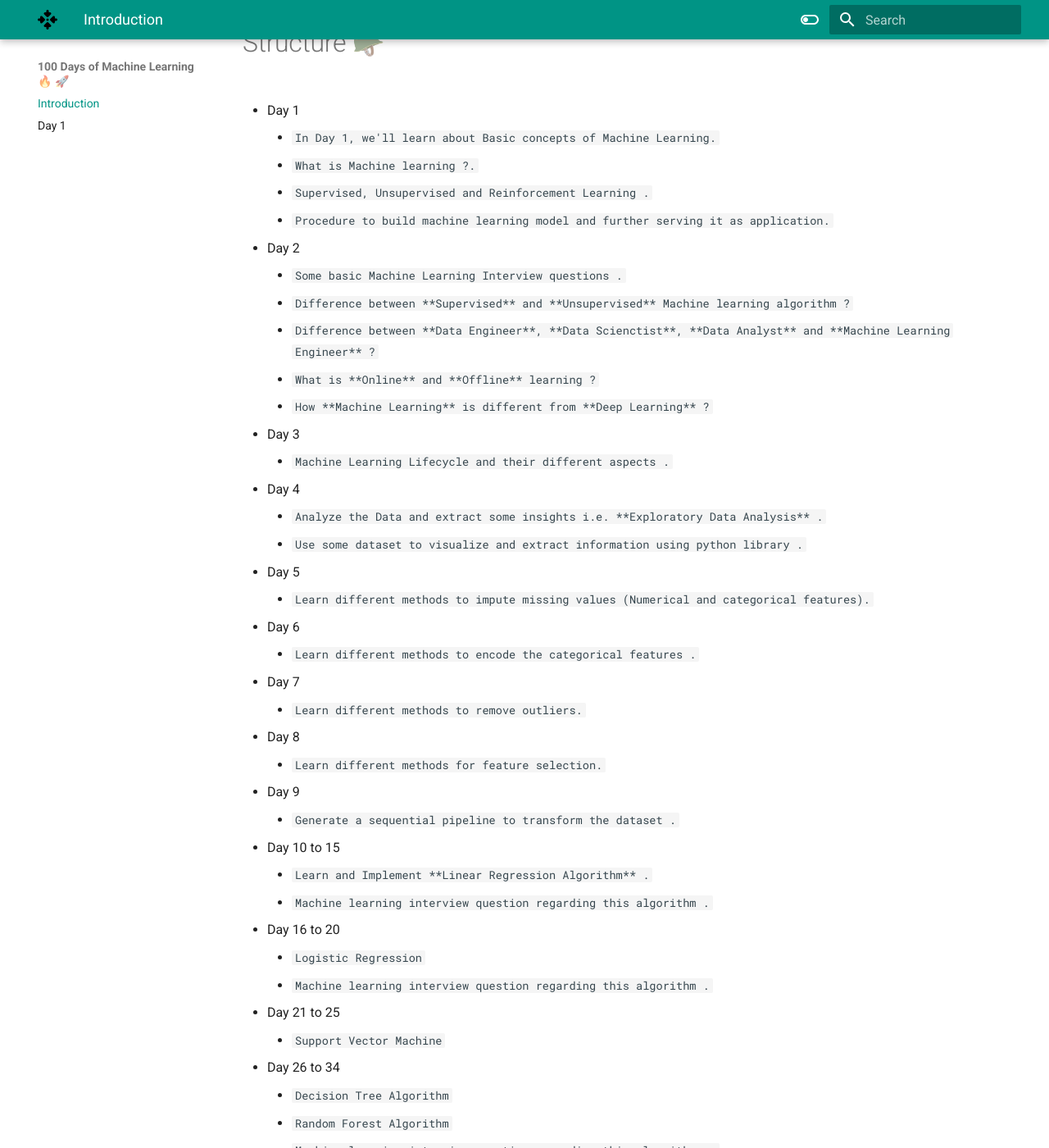
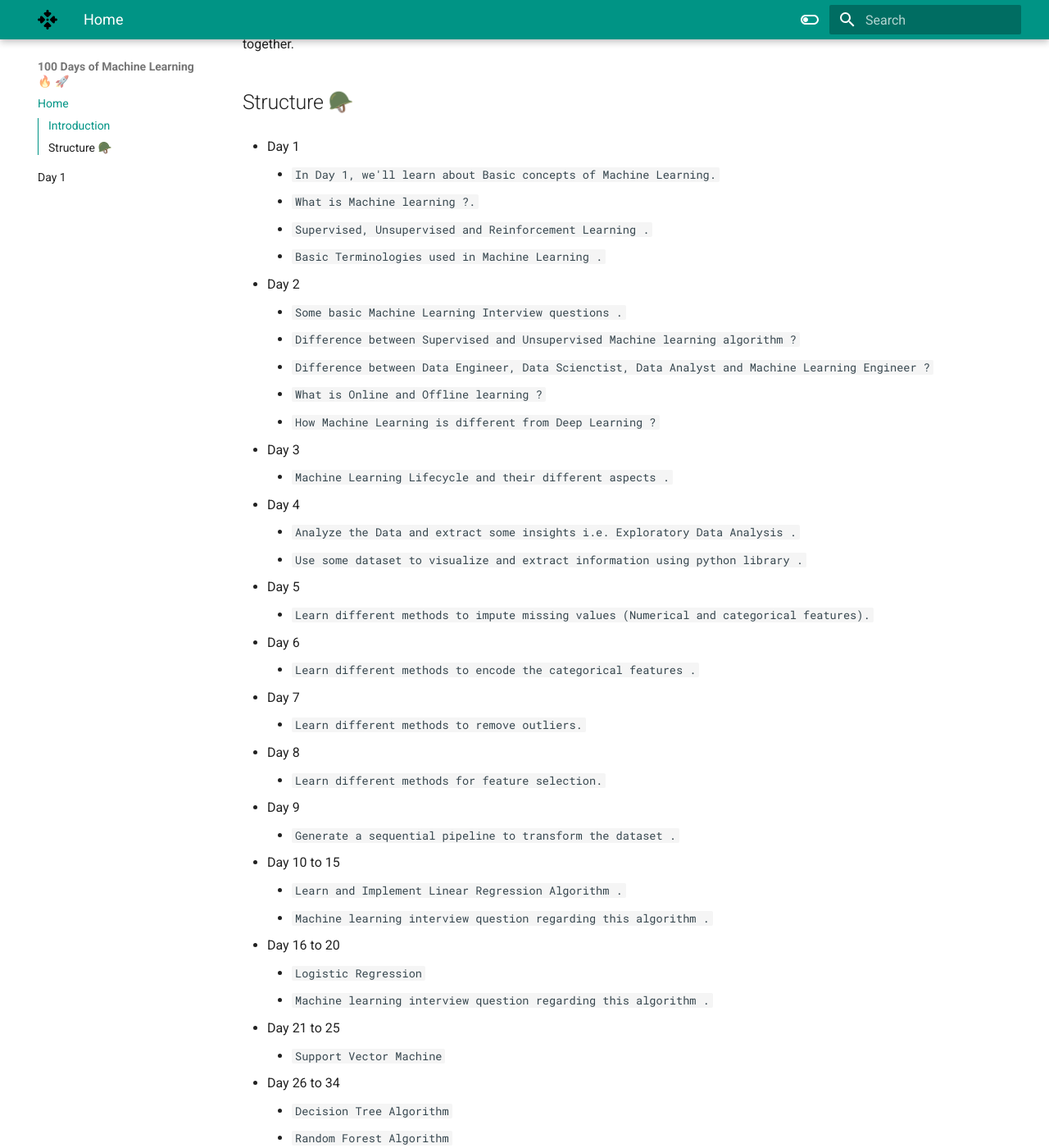
Before and after one commit to Hg03/100-Days-Of-Machine-Learning, an MkDocs documentation site: the page built from docs/index.md, in a window 1280 px wide and 1400 px high, scrolled down 266 px. Shown: the whole window at 82% size. Built offline with MkDocs 1.6.1 and Material for MkDocs 9.7.7, drawn with Linux system fonts in a browser that asks for light colours; some of the changed text lies outside the part shown.

Commit message:
day1 updated 1

```diff
--- a/docs/index.md
+++ b/docs/index.md
@@ -1,30 +1,30 @@
-# Introduction
+## Introduction
 
 Hi, my name is **Harish Gehlot** and I am **Data Science and Machine Learning Enthusiast**. We are seeing that **100 days of machine learning** is getting popular. But this is a serious challenge of discipline 📜 and getting too much knowledge 👨‍🔬. So here I've designed a 100 days structure in which what I am doing everyday is discussed. So if you are also interested 🎃, Let's start this journey together.
 
 
-# Structure 🪖
+## Structure 🪖
 
 - Day 1
 
     - `In Day 1, we'll learn about Basic concepts of Machine Learning.`
     - `What is Machine learning ?.`
     - `Supervised, Unsupervised and Reinforcement Learning .`
-    - `Procedure to build machine learning model and further serving it as application.`
+    - `Basic Terminologies used in Machine Learning .`
 
 - Day 2
 
     - `Some basic Machine Learning Interview questions .`
-    - `Difference between **Supervised** and **Unsupervised** Machine learning algorithm ?`
-    - `Difference between **Data Engineer**, **Data Scienctist**, **Data Analyst** and **Machine Learning Engineer** ?`
-    - `What is **Online** and **Offline** learning ?`
-    - `How **Machine Learning** is different from **Deep Learning** ?`
+    - `Difference between Supervised and Unsupervised Machine learning algorithm ?`
+    - `Difference between Data Engineer, Data Scienctist, Data Analyst and Machine Learning Engineer ?`
+    - `What is Online and Offline learning ?`
+    - `How Machine Learning is different from Deep Learning ?`
 
 - Day 3
     - `Machine Learning Lifecycle and their different aspects .`
 
 - Day 4
-    - `Analyze the Data and extract some insights i.e. **Exploratory Data Analysis** .`
+    - `Analyze the Data and extract some insights i.e. Exploratory Data Analysis .`
     - `Use some dataset to visualize and extract information using python library .`
 
 - Day 5
@@ -43,7 +43,7 @@
     - `Generate a sequential pipeline to transform the dataset .`
 
 - Day 10 to 15
-    - `Learn and Implement **Linear Regression Algorithm** .`
+    - `Learn and Implement Linear Regression Algorithm .`
     - `Machine learning interview question regarding this algorithm .`
 
 - Day 16 to 20
@@ -83,3 +86,18 @@
 - Day 60
     - `Let's move to unsupervised learning ?`
     - `Different Unsupervised Machine Learning Algorithms ?`
+    - `K Means Clustering Algorithm`
+
+- Day 61
+    - `Implementing K Means Clustering algorithm`
+
+- Day 62 (Building Recommendation System)
+    - `Implement the Movie genre recommendation system .`
+
+- Day 63
+    - `What is Deep Learning ?`
+    - `What is Neural Network ?`
+    - `Implementing First Neural Network .`
+
+- Day 64
+    - `Break down the Neural network that we've built in python .`
--- a/mkdocs.yml
+++ b/mkdocs.yml
@@ -37,6 +37,7 @@
       link: https://github.com/Hg03
     - icon: fontawesome/brands/linkedin
       link: https://www.linkedin.com/in/harish-gehlot-5338a021a/
+  generator: false
 
 markdown_extensions:
   - pymdownx.highlight:
@@ -54,3 +55,6 @@
   - pymdownx.emoji:
       emoji_index: !!python/name:materialx.emoji.twemoji
       emoji_generator: !!python/name:materialx.emoji.to_svg
+
+copyright: |
+  &copy; 2023 <a href="https://github.com/Hg03"  target="_blank" rel="noopener">Harish Gehlot</a>
```
Also changed, not shown: other parts of docs/index.md (+6 -3 lines), docs/Day 1.md (added, +13 -0 lines), docs/Day1.md (deleted, +0 -3 lines).
